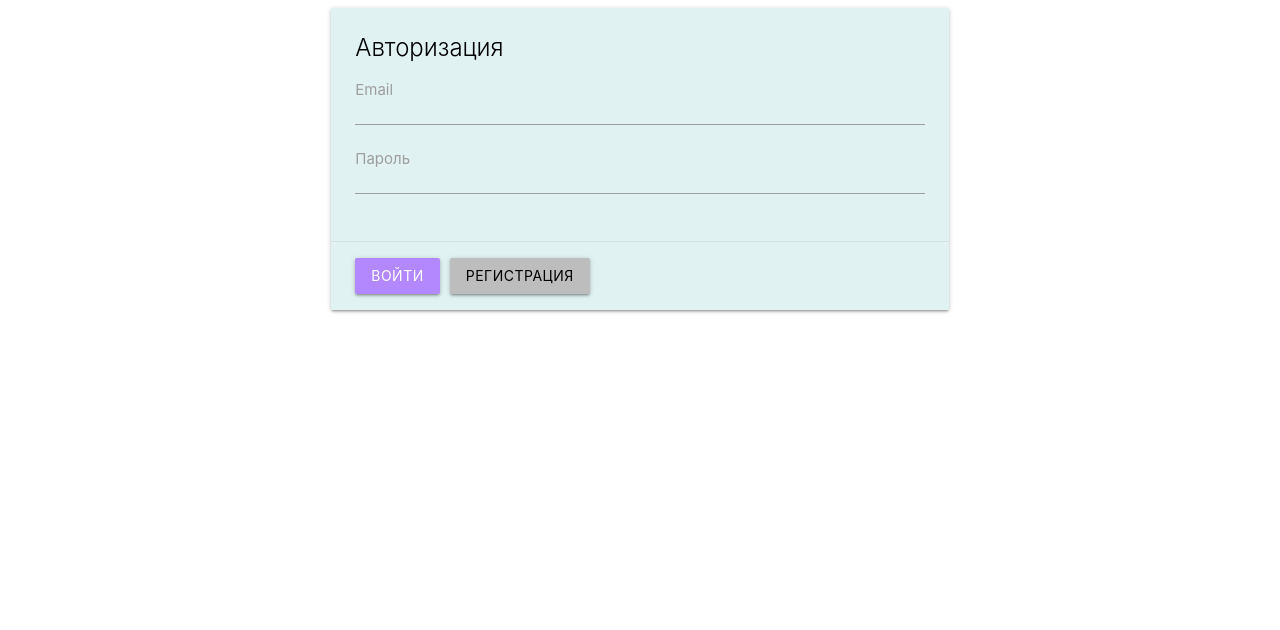
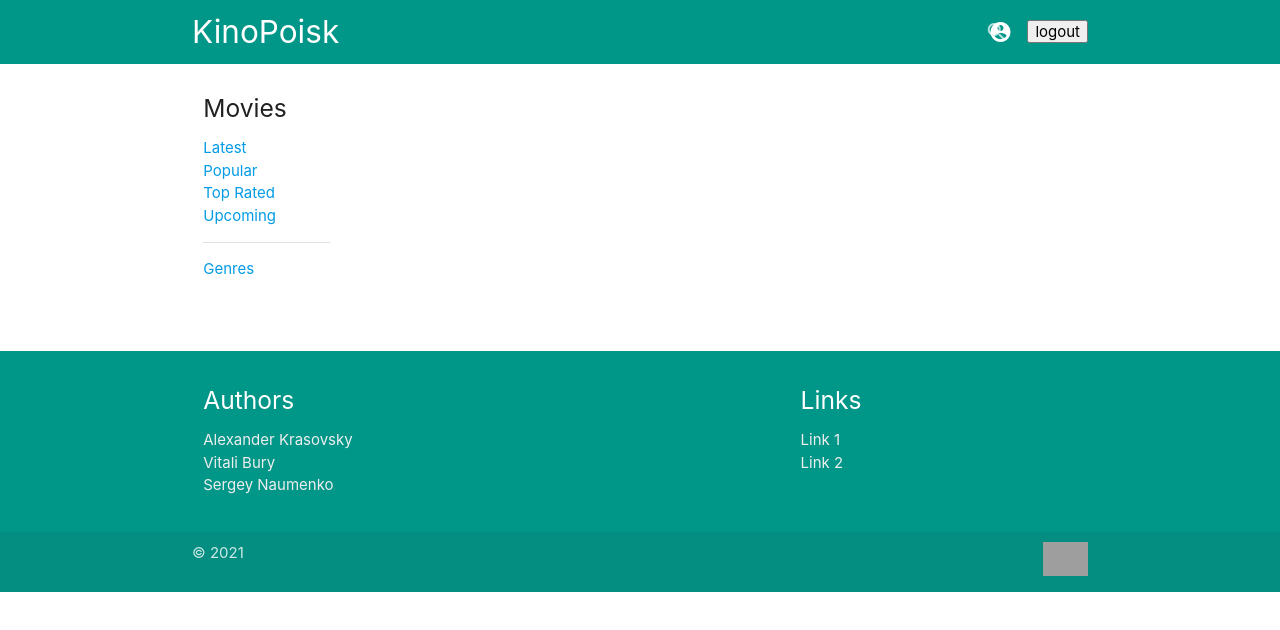
Before and after one commit to SergeyNaumenko/rsclone, a React (Create React App) app in the folder client/: page / in a window 1280 px wide. Shown: the top 630 px of the page. Built offline with nearby package versions, Linux system fonts and the light colour scheme; grey boxes are pictures that could not be loaded.

Commit message:
refactor: create serverApi module and use on authorizationss

```diff
--- a/client/src/App.tsx
+++ b/client/src/App.tsx
@@ -62,18 +62,18 @@ export default class App extends Component<any, MyState> {
   render() {
     const { isAuth } = this.state;
     console.log(isAuth);
-    if (!isAuth){
-      return (
-        <BrowserRouter>
-          <Switch>
-            <Route path="/" exact>
-              <AuthPage login={this.login} />
-            </Route>
-            <Redirect to="/" />
-          </Switch>
-        </BrowserRouter>
-      );
-    }
+    // if (!isAuth){
+    //   return (
+    //     <BrowserRouter>
+    //       <Switch>
+    //         <Route path="/" exact>
+    //           <AuthPage login={this.login} />
+    //         </Route>
+    //         <Redirect to="/" />
+    //       </Switch>
+    //     </BrowserRouter>
+    //   );
+    // }
     return (
       <div className="App">
         <Header logout={this.logout} />
```
